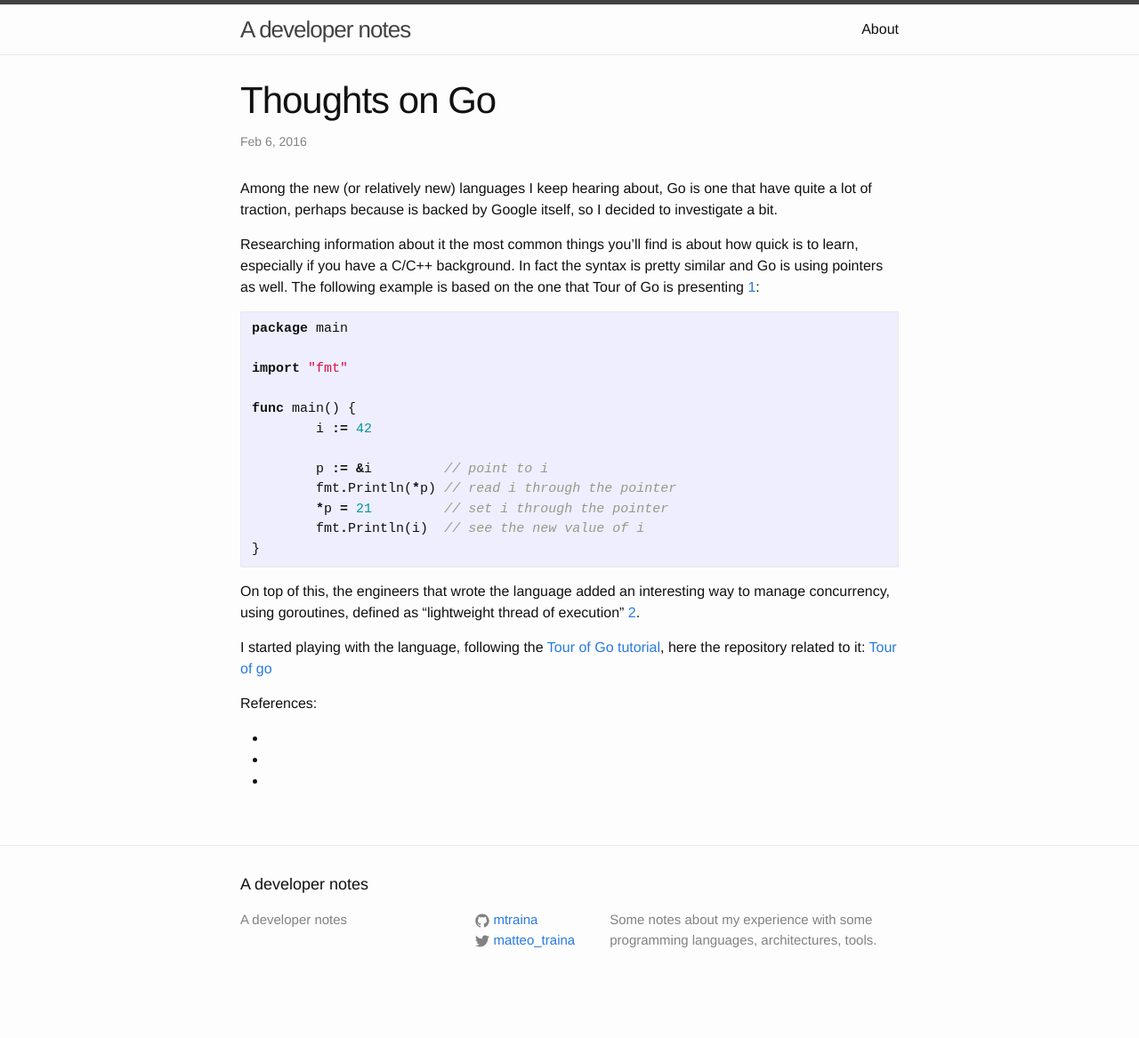
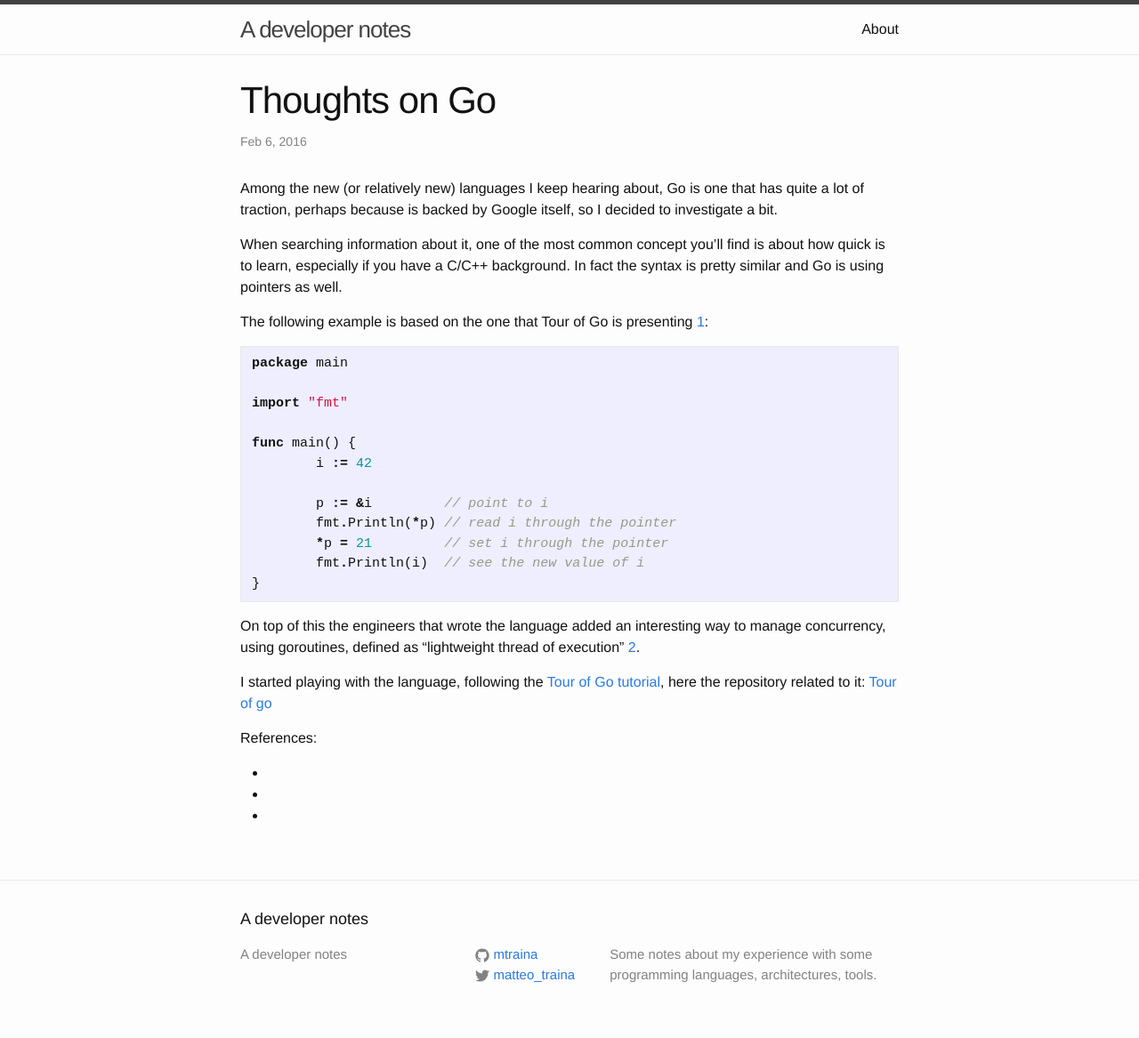
Before and after one commit to mtraina/mtraina.github.io, a Jekyll site: the page built from _posts/2016-02-06-go.markdown, in a window 1280 px wide. Shown: the whole page at 89% size. Built offline with Jekyll 4.4.1, drawn with Linux system fonts in a browser that asks for light colours; before the commit the page ends 1128 px from its top, so only the background shows below that.

Commit message:
added tour of go post mods

````diff
--- a/_posts/2016-02-06-go.markdown
+++ b/_posts/2016-02-06-go.markdown
@@ -5,11 +5,11 @@ date:   2016-02-06 19:44:12 +0100
 categories: go
 ---
 
-Among the new (or relatively new) languages I keep hearing about, Go is one that have quite a lot of traction, perhaps
+Among the new (or relatively new) languages I keep hearing about, Go is one that has quite a lot of traction, perhaps
 because is backed by Google itself, so I decided to investigate a bit.
 
-Researching information about it the most common things you'll find is about how quick is to learn, especially if you
-have a C/C++ background. In fact the syntax is pretty similar and Go is using pointers as well.
+When searching information about it, one of the most common concept you'll find is about how quick is to learn, especially if you have a C/C++ background. In fact the syntax is pretty similar and Go is using pointers as well.
+
 The following example is based on the one that Tour of Go is presenting [1][tour-of-go-pointers]:
 
 ```go
@@ -26,7 +26,7 @@ func main() {
 	fmt.Println(i)  // see the new value of i
 }
 ```
-On top of this, the engineers that wrote the language added an interesting way to manage concurrency, using goroutines, defined as "lightweight thread of execution" [2][tour-of-go-goroutines].
+On top of this the engineers that wrote the language added an interesting way to manage concurrency, using goroutines, defined as "lightweight thread of execution" [2][tour-of-go-goroutines].
 
 I started playing with the language, following the [Tour of Go tutorial][tour-of-go], here the repository related to it:
 [Tour of go](https://github.com/mtraina/a-tour-of-go)
````
